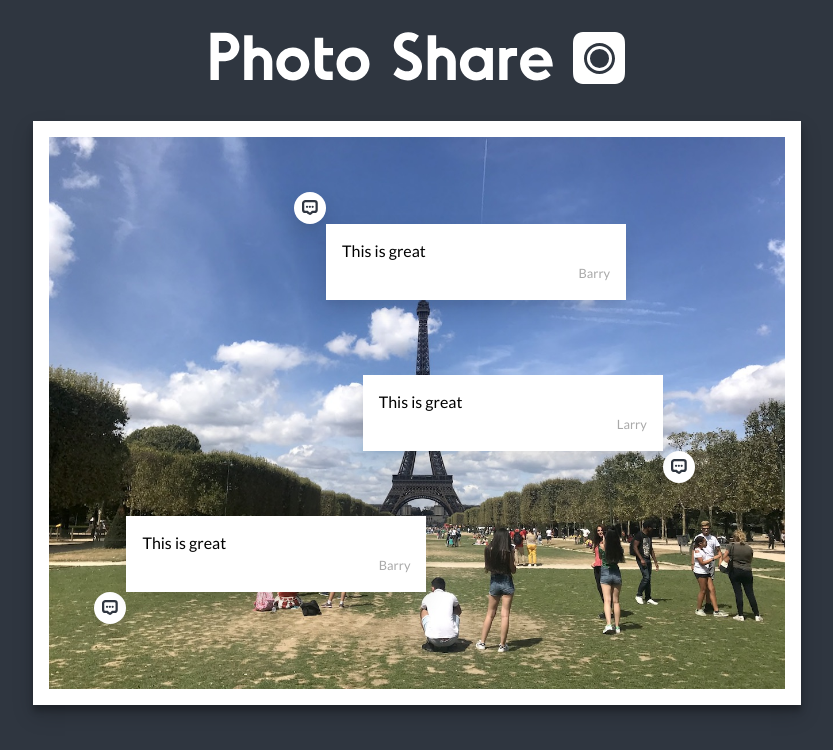
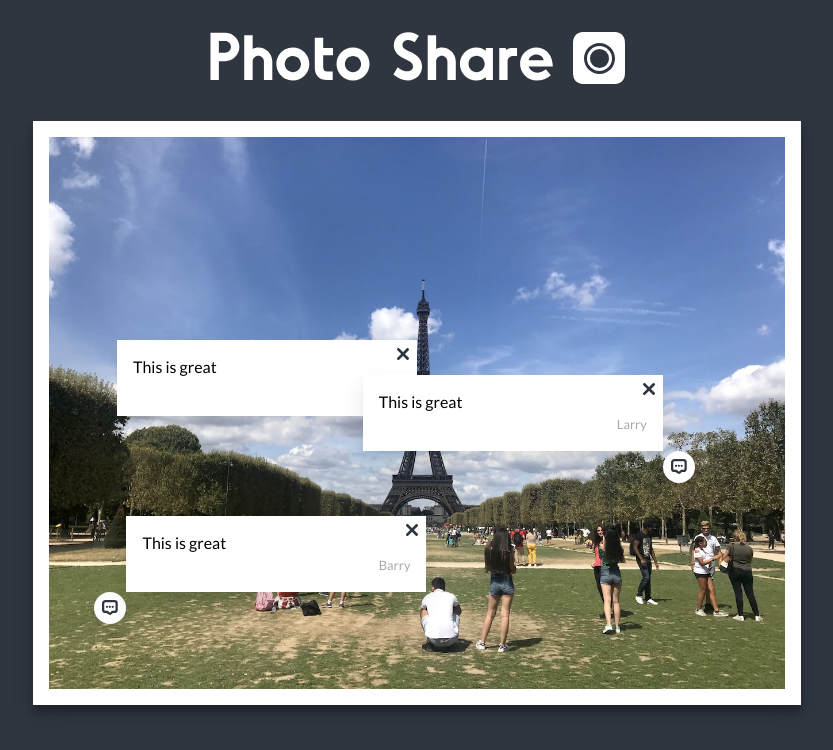
Before and after one commit to MattCrouch/react-redux-tutorial, a React (Create React App) app: page /photo/1 in a window 1280 px wide. Shown: the top 750 px of the page, without its empty margins (223-1056 px from the left). Built offline with nearby package versions, Linux system fonts and the light colour scheme.

Commit message:
Comment close button

```diff
--- a/src/components/container/Photo/Photo.js
+++ b/src/components/container/Photo/Photo.js
@@ -9,8 +9,8 @@ const photo = {
     {
       id: "1",
       comment: "This is great",
-      top: 12,
-      left: 34,
+      top: 50,
+      left: 50,
       user: { id: "1", name: "Barry" }
     },
     {
--- a/src/components/presentational/Comment/Comment.js
+++ b/src/components/presentational/Comment/Comment.js
@@ -3,6 +3,7 @@ import PropTypes from "prop-types";
 import "./styles.css";
 
 import CommentIcon from "../../../assets/comment.svg";
+import CloseIcon from "../../../assets/close.svg";
 
 const Comment = ({ id, comment, left, top, user }) => {
   let direction = "bottom-right";
@@ -27,6 +28,9 @@ const Comment = ({ id, comment, left, top, user }) => {
         <img alt="Comment" className="comment__icon" src={CommentIcon} />
       </div>
       <div className={`comment__box comment__box--${direction}`}>
+        <button className="comment__close">
+          <img alt="Close" src={CloseIcon} />
+        </button>
         <div>{comment}</div>
         <div className="comment__user">{user.name}</div>
       </div>
--- a/src/components/presentational/Comment/styles.css
+++ b/src/components/presentational/Comment/styles.css
@@ -28,14 +28,47 @@
 .comment__box {
   background: white;
   color: black;
+  left: 0;
+  margin: 5%;
+  max-height: 100vh;
   padding: 1rem;
-  position: absolute;
-  width: 300px;
+  position: fixed;
+  top: 50%;
+  transform: translateY(-50%);
+  width: 90%;
 }
 
 .comment__marker,
 .comment__box {
   box-shadow: 0 10px 20px rgba(0, 0, 0, 0.1), 0 6px 6px rgba(0, 0, 0, 0.03);
+}
+
+.comment__close {
+  appearance: none;
+  background: transparent;
+  border: 0;
+  cursor: pointer;
+  height: 1.25rem;
+  margin: 0.25rem;
+  padding: 0.25rem;
+  position: absolute;
+  right: 0;
+  top: 0;
+  width: 1.25rem;
+}
+
+.comment__close img {
+  width: 100%;
+}
+
+@media (min-width: 600px) {
+  .comment__box {
+    position: absolute;
+    width: 300px;
+    margin: 0;
+    top: auto;
+    left: auto;
+    transform: none;
   }
 
   .comment__box--top-left {
@@ -57,6 +90,7 @@
     top: 100%;
     left: 100%;
   }
+}
 
 .comment__user {
   color: darkgray;
```
Also changed, not shown: src/assets/close.svg (added). Lines whose indentation alone changed are shown as unchanged.
